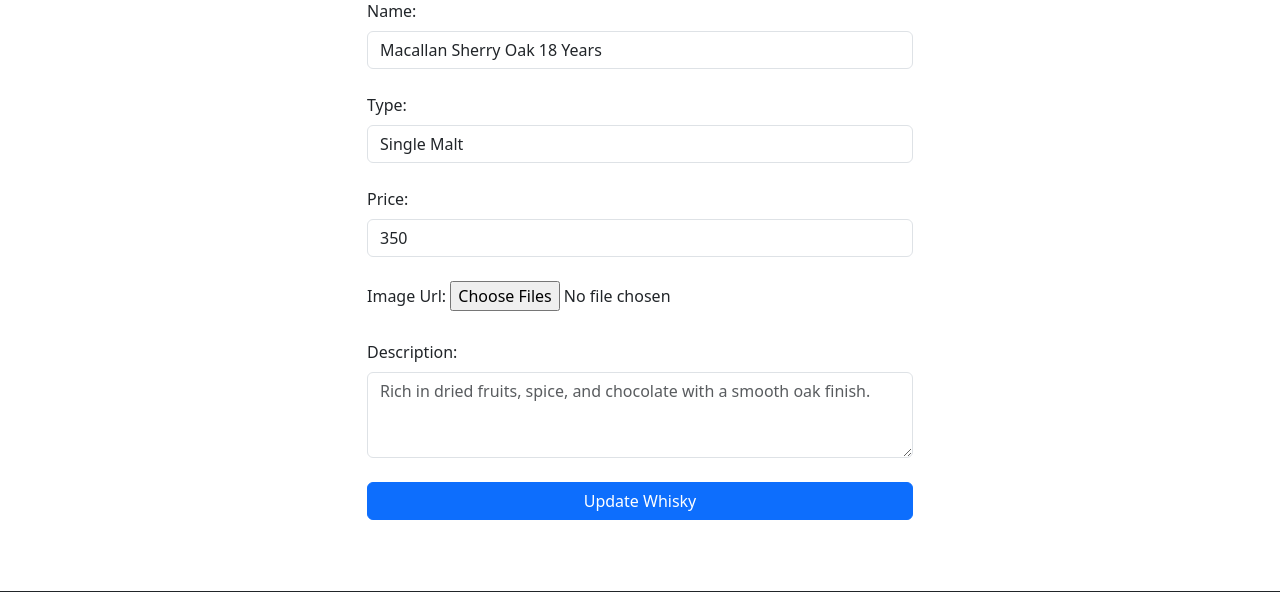
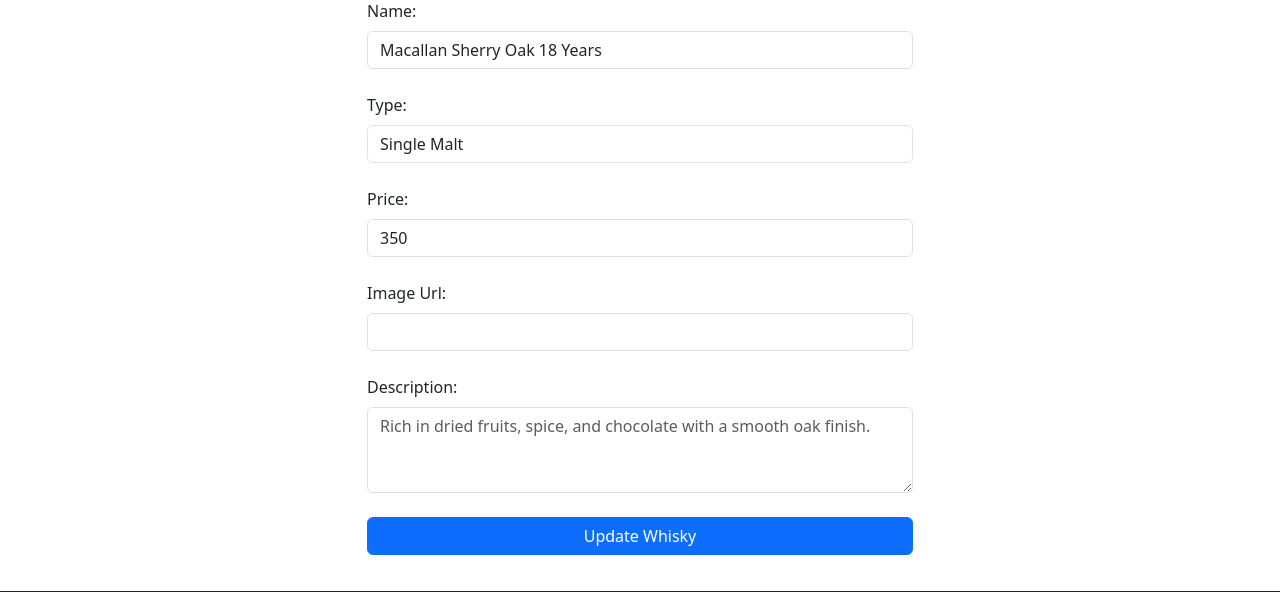
Before and after one commit to virtual-ark10/whiskyhub, a Node server app: template views/whiskies/edit.ejs in a window 1280 px wide. Shown: the part 169-761 px from the top of the page. Run offline with Node 20, Linux system fonts and the light colour scheme; the template is opened without the code that fills it: values that come from a table or form of the project are taken from there, others are empty; data comes from the database, SQL or seed files in the repository; some libraries are stand-ins or nearby versions.

Commit message:
changed image upload from file to url

```diff
--- a/views/whiskies/edit.ejs
+++ b/views/whiskies/edit.ejs
@@ -5,7 +5,7 @@
 
     <div class="col-6 offset-3">
 
-        <form action="/whiskies/<%= whisky._id %>?_method=PUT" method="post" novalidate class="validated-form" enctype="multipart/form-data">
+        <form action="/whiskies/<%= whisky._id %>?_method=PUT" method="post" novalidate class="validated-form">
             <div>
                 <label class="form-label"  for="name" >Name: </label>
                 <input class="form-control" type="text" id="name" name="whiskies[name]" value="<%= whisky.name %>" required>
@@ -35,7 +35,7 @@
             <br />
             <div>
                 <label class="form-label"   for="image">Image Url: </label>
-                <input type="file" name="image" id="image" multiple>
+                <input class="form-control" type="text" name="whiskies[image]" id="image" >
             </div>
 
             <br />
```
